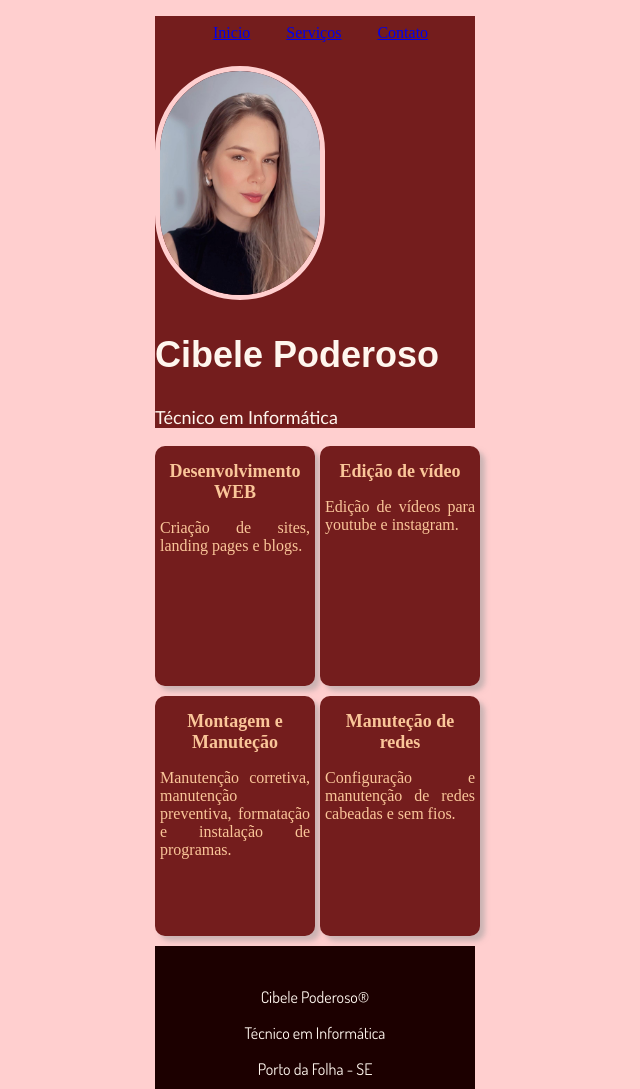
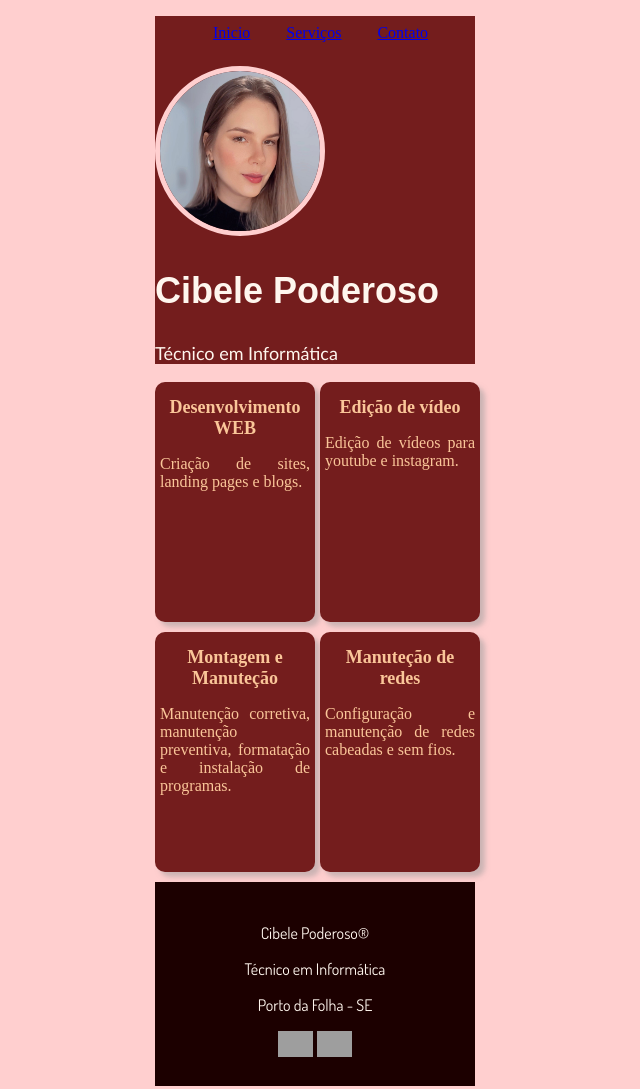
Before and after one commit to CibeleMeneses/Projeto-TI, a plain HTML site: page index.html in a window 1280 px wide. Shown: the top 1089 px of the page, without its empty margins (325-965 px from the left). Drawn offline with Linux system fonts and the light colour scheme; grey boxes are pictures that could not be loaded.

Commit message:
Update index.html
Nova atualização da foto do perfil 1

```diff
--- a/index.html
+++ b/index.html
@@ -18,7 +18,7 @@
     </div>
 
     <div class="perfil">
-      <img src="Cibele Poderoso.jpeg" alt="minha foto do perfil" class="foto-perfil">
+      <img src="CibelePoderoso.jpeg" alt="minha foto do perfil" class="foto-perfil">
       </div>
       <div class="dados">
         <h1>Cibele Poderoso</h1>
```
